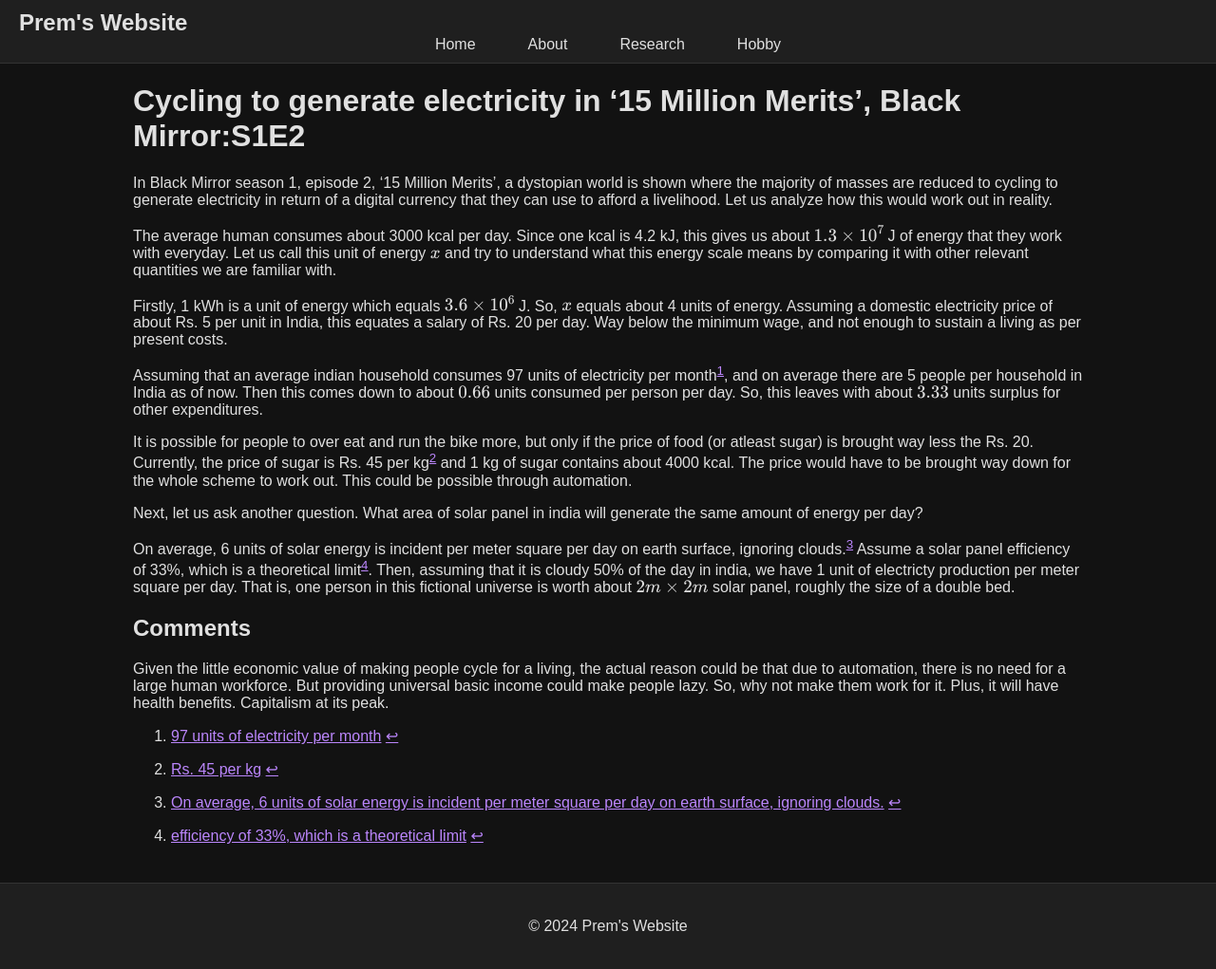
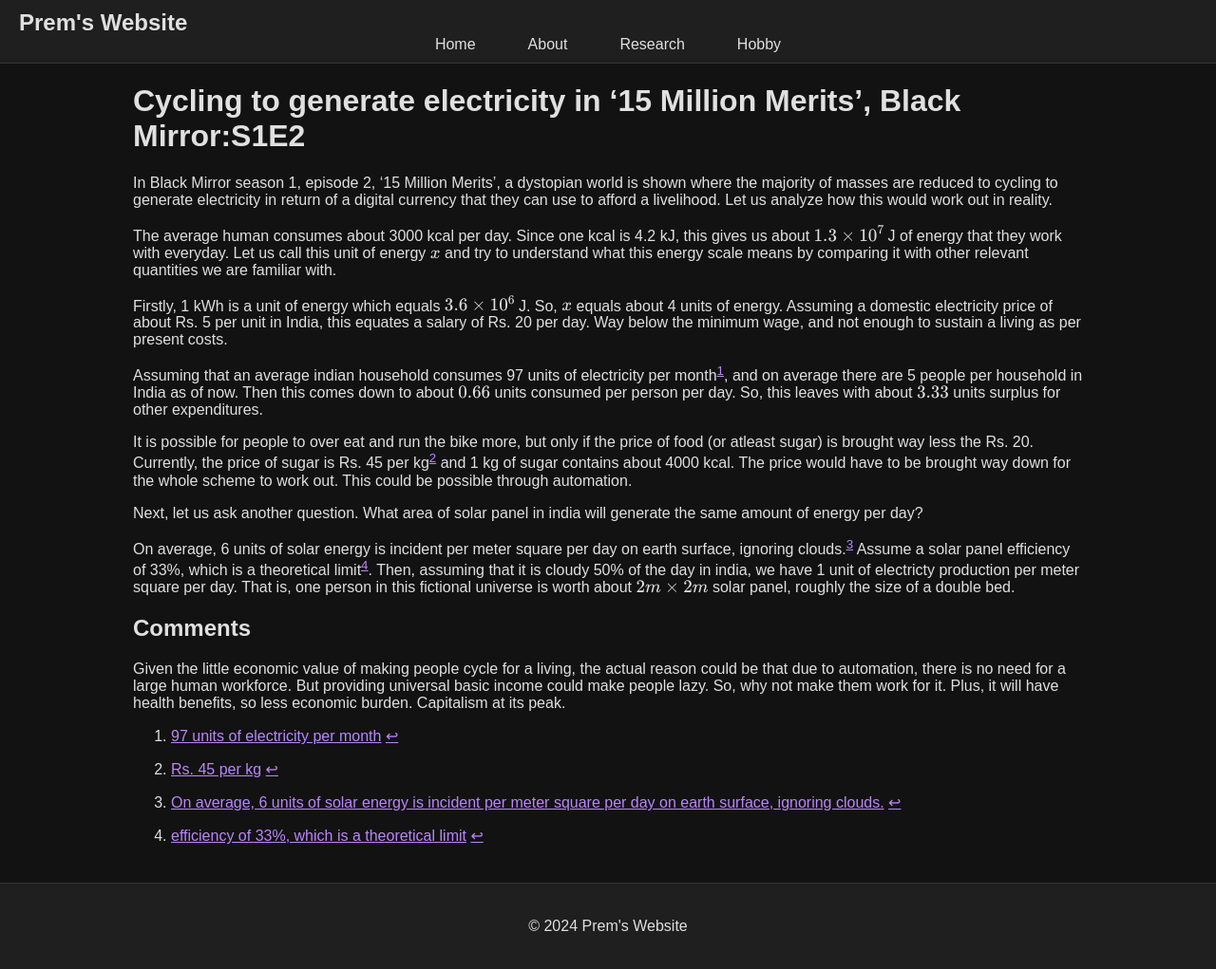
Before and after one commit to prem314/prem314.github.io, a Jekyll site: the page built from cycling_to_generate_electricity_15_million_merits_black_mirror.md, in a window 1280 px wide. Shown: the whole page at 95% size. Built offline with Jekyll 4.4.1, drawn with Linux system fonts in a browser that asks for light colours.

Commit message:
Update cycling_to_generate_electricity_15_million_merits_black_mirror.md

```diff
--- a/cycling_to_generate_electricity_15_million_merits_black_mirror.md
+++ b/cycling_to_generate_electricity_15_million_merits_black_mirror.md
@@ -22,7 +22,7 @@ On average, 6 units of solar energy is incident per meter square per day on eart
 
 ## Comments
 
-Given the little economic value of making people cycle for a living, the actual reason could be that due to automation, there is no need for a large human workforce. But providing universal basic income could make people lazy. So, why not make them work for it. Plus, it will have health benefits. Capitalism at its peak.
+Given the little economic value of making people cycle for a living, the actual reason could be that due to automation, there is no need for a large human workforce. But providing universal basic income could make people lazy. So, why not make them work for it. Plus, it will have health benefits, so less economic burden. Capitalism at its peak.
 
 [^1]: [97 units of electricity per month](https://www.dataforindia.com/access-to-electricity/#:~:text=Household%20consumption%20of%20electricity%20On%20average%2C%20an,conditioning%20unit%20for%20about%202%20hours%20daily)
 [^2]: [Rs. 45 per kg](https://www.chinimandi.com/retail-prices/)
```
